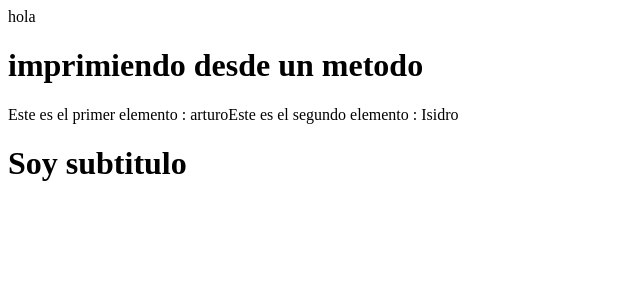
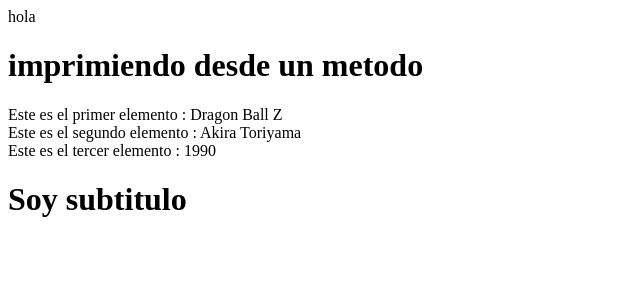
Before and after one commit to aisidr12/reactCourse, a React (Vite) app in the folder proyecto1/counter-app/: page / in a window 1280 px wide. Shown: the top 300 px of the page, without its empty margins (0-640 px from the left). Built offline with nearby package versions, Linux system fonts and the light colour scheme.

Commit message:
uso de PropTypes

```diff
--- a/proyecto1/counter-app/src/FirstApp.jsx
+++ b/proyecto1/counter-app/src/FirstApp.jsx
@@ -1,3 +1,5 @@
+import PropTypes from 'prop-types';
+
 /*
 
 function App(){
@@ -17,14 +19,23 @@ const saludo= ()=>{
 // a la hora de renderizar este se llamara una unica vez y no dos veces
 // en el caso de que este dentro del componente.
 
-export const FirstApp = ({ elemento, elemento2}) =>{
+export const FirstApp = ({ title, author, anio}) =>{
 
     return (
         <>hola
             {saludo()}
-            Este es el primer elemento : {elemento}
-            Este es el segundo elemento : {elemento2}
+            Este es el primer elemento : {title} <br/>
+            Este es el segundo elemento : {author} <br/>
+            Este es el tercer elemento : {anio}   <br/>
+
             <h1>Soy subtitulo</h1>
         </>
     );
 }
+
+
+FirstApp.propTypes = {
+    title: PropTypes.string.isRequired,
+    author: PropTypes.string,
+    anio :PropTypes.number
+}
--- a/proyecto1/counter-app/src/main.jsx
+++ b/proyecto1/counter-app/src/main.jsx
@@ -4,5 +4,5 @@ import { FirstApp }  from './FirstApp'
 
 ReactDOM.createRoot(document.getElementById('root')).render(
 <React.StrictMode>
-    <FirstApp elemento="arturo" elemento2="Isidro" />
+    <FirstApp title="Dragon Ball Z" author="Akira Toriyama" anio = {1990} />
 </React.StrictMode>);
```
